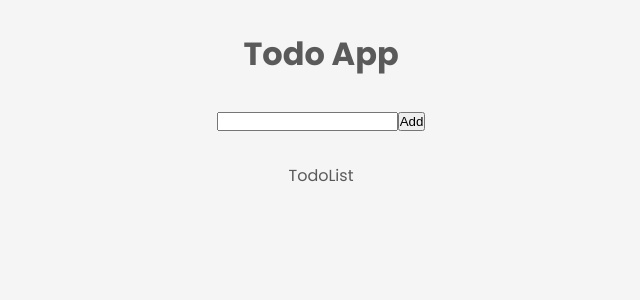
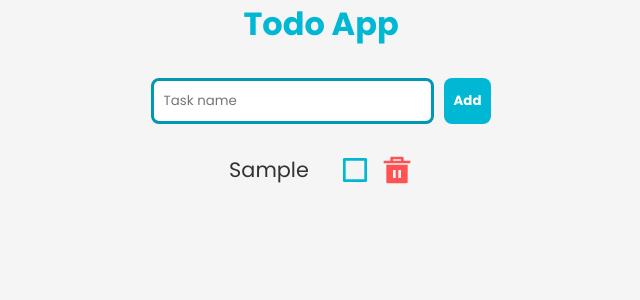
Before and after one commit to jv-vogler/todo-list, a React (Vite) app: page / in a window 1280 px wide. Both pictures are taken after typing "Sample" into the empty fields and a click on the button "Add". Shown: the top 300 px of the page, without its empty margins (319-959 px from the left). Built offline with nearby package versions, Linux system fonts and the light colour scheme.

Commit message:
Add functionality to complete and remove todos

```diff
--- a/src/components/App.tsx
+++ b/src/components/App.tsx
@@ -13,13 +13,13 @@ const GlobalStyle = createGlobalStyle`
     padding: 0;
     box-sizing: border-box;
     list-style: none;
+    font-family: Poppins, sans-serif;
   }
 
   body {
     height: 100vh;
-    color: ${colors.SECONDARY};
-    background-color: ${colors.BACKGROUND};
-    font-family: Poppins, sans-serif;
+    color: ${colors.DARK_GRAY};
+    background-color: ${colors.LIGHT_GRAY};
   }
 `;
 
@@ -27,7 +27,6 @@ const StyledApp = styled.div`
   display: flex;
   flex-direction: column;
   align-items: center;
-  margin-top: 30px;
   gap: 30px;
 `;
 
@@ -56,7 +55,7 @@ const App: React.FC = () => {
       <GlobalStyle />
       <Header />
       <TodoForm onAdd={handleAdd} />
-      <TodoList />
+      <TodoList items={todos} onRemove={handleRemove} onToggle={handleToggle} />
     </StyledApp>
   );
 };
--- a/src/components/Header.tsx
+++ b/src/components/Header.tsx
@@ -1,4 +1,12 @@
+import styled from 'styled-components';
+import colors from '../constants/colors';
+
+const StyledHeader = styled.h1`
+  color: ${colors.LIGHT_BLUE};
+  user-select: none;
+`;
+
 const Header = () => {
-  return <h1>Todo App</h1>;
+  return <StyledHeader>Todo App</StyledHeader>;
 };
 export default Header;
--- a/src/components/TodoForm.tsx
+++ b/src/components/TodoForm.tsx
@@ -1,21 +1,69 @@
-import { useState } from 'react';
+import { useState, useRef } from 'react';
+import styled from 'styled-components';
+import colors from '../constants/colors';
+
+const Form = styled.form`
+  display: flex;
+  gap: 10px;
+`;
+
+const Input = styled.input`
+  padding: 10px;
+  border: 3px solid ${colors.LIGHT_BLUE};
+  border-radius: 8px;
+  outline: none;
+  transition: 0.3s;
+
+  &:focus {
+    border: 3px solid ${colors.MEDIUM_BLUE};
+  }
+
+  &::selection {
+    color: ${colors.WHITE};
+    background-color: ${colors.LIGHT_BLUE};
+  }
+`;
+
+const Button = styled.button`
+  padding: 10px;
+  border: none;
+  border-radius: 8px;
+  color: ${colors.WHITE};
+  background-color: ${colors.LIGHT_BLUE};
+  cursor: pointer;
+  user-select: none;
+  font-weight: 700;
+  transition: 0.3s;
+
+  &:hover {
+    background-color: ${colors.MEDIUM_BLUE};
+  }
+`;
 
 const TodoForm = (props: { onAdd: (text: string) => void }) => {
   const [text, setText] = useState('');
+  const inputRef = useRef<HTMLInputElement | null>(null);
 
   function handleSubmit(e: React.FormEvent<HTMLFormElement>) {
     e.preventDefault();
     if (text) {
       props.onAdd(text);
       setText('');
+      inputRef.current?.focus();
     }
   }
 
   return (
-    <form onSubmit={handleSubmit}>
-      <input value={text} onChange={e => setText(e.target.value)} />
-      <button>Add</button>
-    </form>
+    <Form onSubmit={handleSubmit}>
+      <Input
+        ref={inputRef}
+        spellCheck={false}
+        value={text}
+        onChange={e => setText(e.target.value)}
+        placeholder="Task name"
+      />
+      <Button>Add</Button>
+    </Form>
   );
 };
 export default TodoForm;
--- a/src/components/TodoList.tsx
+++ b/src/components/TodoList.tsx
@@ -1,5 +1,88 @@
-type Props = {};
-const TodoList = (props: Props) => {
-  return <div>TodoList</div>;
+import Todo from '../interfaces/Todo';
+import { RiDeleteBin5Fill, RiCheckboxBlankLine, RiCheckboxFill } from 'react-icons/ri';
+import styled from 'styled-components';
+import colors from '../constants/colors';
+
+const List = styled.ul`
+  display: flex;
+  flex-direction: column;
+  justify-content: center;
+  gap: 10px;
+`;
+
+const ListItem = styled.li`
+  display: flex;
+  justify-content: space-between;
+  gap: 30px;
+  font-size: 1.3rem;
+  user-select: none;
+
+  &::selection {
+    color: ${colors.WHITE};
+    background-color: ${colors.LIGHT_BLUE};
+  }
+`;
+
+const ActionsContainer = styled.div`
+  display: flex;
+  align-items: center;
+  gap: 10px;
+`;
+
+const DeleteBtn = styled(RiDeleteBin5Fill)`
+  font-size: 2rem;
+  color: ${colors.LIGHT_RED};
+  cursor: pointer;
+  transition: 0.3s;
+
+  &:hover {
+    color: ${colors.MEDIUM_RED};
+  }
+`;
+
+const UncheckedBtn = styled(RiCheckboxBlankLine)`
+  font-size: 2rem;
+  color: ${colors.LIGHT_BLUE};
+  cursor: pointer;
+  transition: 0.3s;
+
+  &:hover {
+    color: ${colors.MEDIUM_BLUE};
+  }
+`;
+
+const CheckedBtn = styled(RiCheckboxFill)`
+  font-size: 2rem;
+  color: ${colors.LIGHT_BLUE};
+  cursor: pointer;
+  transition: 0.3s;
+
+  &:hover {
+    color: ${colors.MEDIUM_BLUE};
+  }
+`;
+
+const TodoList = (props: {
+  items: Todo[];
+  onToggle: (id: string) => void;
+  onRemove: (id: string) => void;
+}) => {
+  return (
+    <List>
+      {props.items.map(item => (
+        <ListItem key={item.id}>
+          {item.text}
+          <ActionsContainer>
+            {item.completed ? (
+              <CheckedBtn onClick={() => props.onToggle(item.id)} />
+            ) : (
+              <UncheckedBtn onClick={() => props.onToggle(item.id)} />
+            )}
+            <DeleteBtn onClick={() => props.onRemove(item.id)} />
+          </ActionsContainer>
+        </ListItem>
+      ))}
+    </List>
+  );
 };
 export default TodoList;
--- a/src/constants/colors.ts
+++ b/src/constants/colors.ts
@@ -1,11 +1,12 @@
 const colors = {
-  PRIMARY: '#0070f3',
-  SECONDARY: '#5a5a5a',
-  TERTIARY: '#b8b8b8',
-  SUCCESS: '#00c853',
-  ERROR: '#ff5252',
-  BACKGROUND: '#f5f5f5',
-  SURFACE: '#ffffff',
+  WHITE: '#ffffff',
+  LIGHT_GRAY: '#f5f5f5',
+  DARK_GRAY: '#333333',
+  BLACK: '#000000',
+  LIGHT_BLUE: '#00b8d4',
+  MEDIUM_BLUE: '#0097b3',
+  LIGHT_RED: '#ff5252',
+  MEDIUM_RED: '#a70000',
 } as const;
 
-export default colors
+export default colors;
```
Also changed, not shown: 4 other files (tests, documents, lock files or other folders).
